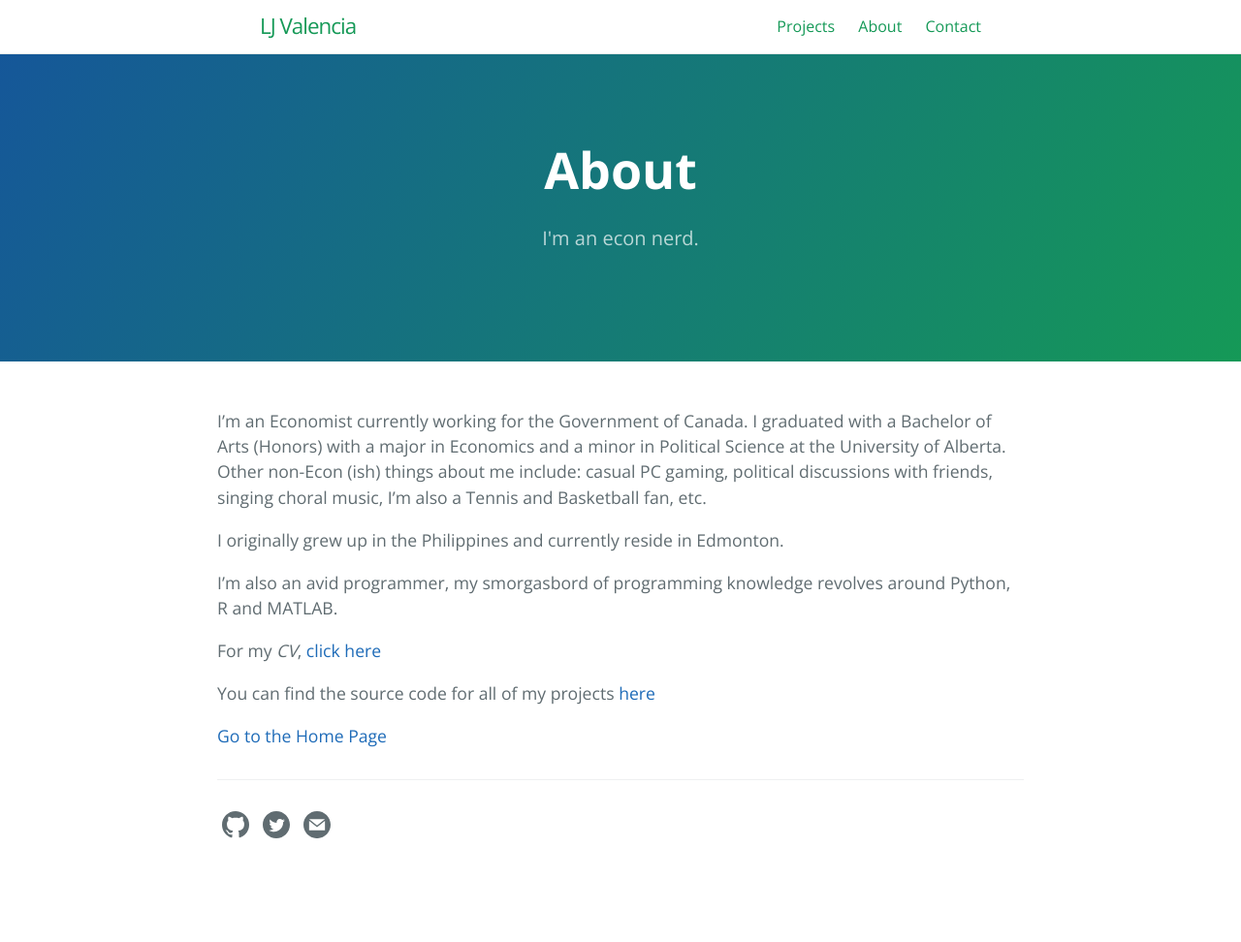
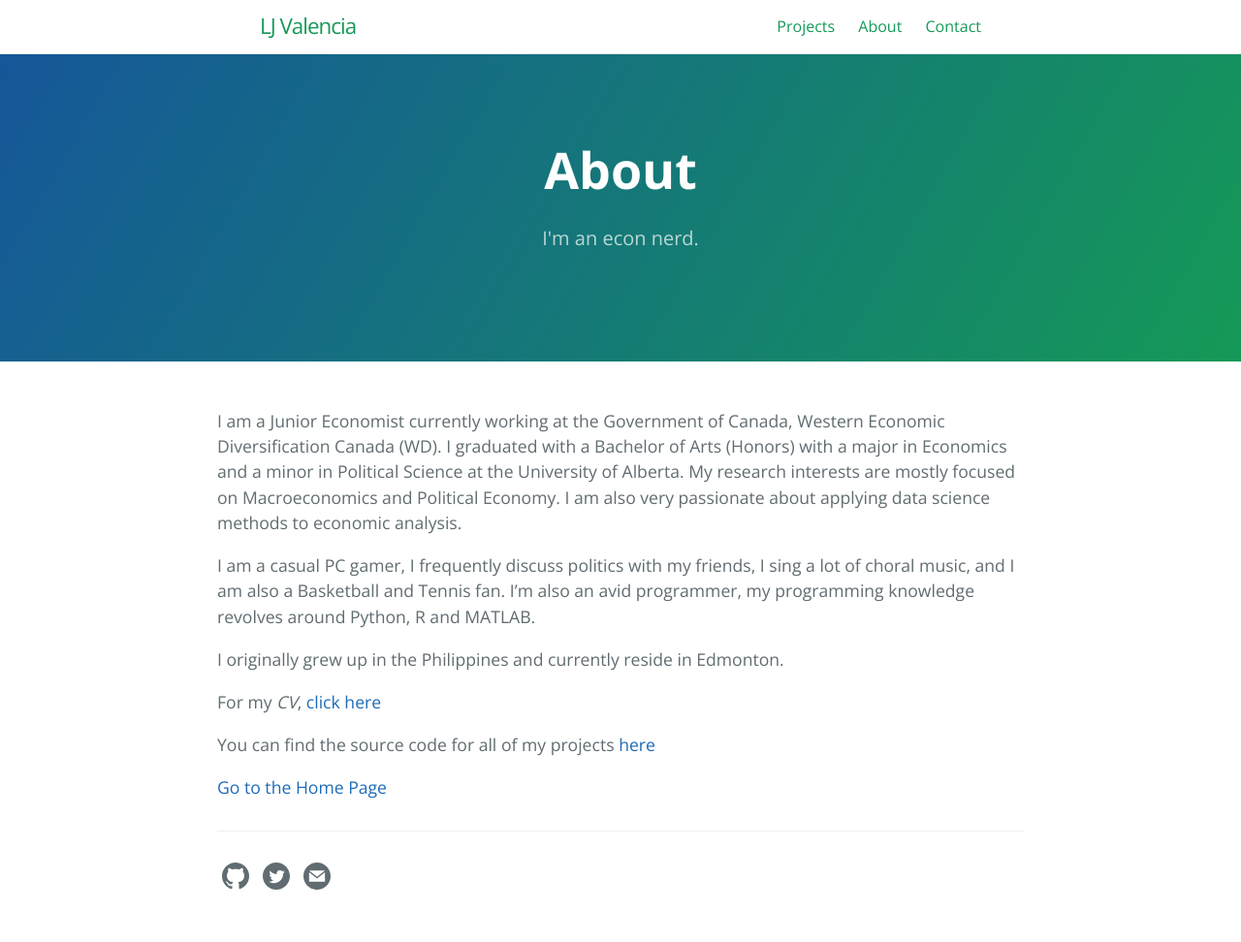
Before and after one commit to lj-valencia/cayman-blog-old-site, a Jekyll site: the page built from about.md, in a window 1280 px wide. Shown: the whole page at 97% size. Built offline with Jekyll 4.4.1, drawn with Linux system fonts in a browser that asks for light colours; before the commit the page ends 919 px from its top, so only the background shows below that.

Commit message:
Update about.md

```diff
--- a/about.md
+++ b/about.md
@@ -7,11 +7,11 @@ ref: about
 order: 0
 ---
 
-I'm an Economist currently working for the Government of Canada. I graduated with a Bachelor of Arts (Honors) with a major in Economics and a minor in Political Science at the University of Alberta. Other non-Econ (ish) things about me include: casual PC gaming, political discussions with friends, singing choral music, I'm also a Tennis and Basketball fan, etc.
+I am a Junior Economist currently working at the Government of Canada, Western Economic Diversification Canada (WD). I graduated with a Bachelor of Arts (Honors) with a major in Economics and a minor in Political Science at the University of Alberta. My research interests are mostly focused on Macroeconomics and Political Economy. I am also very passionate about applying data science methods to economic analysis.
+
+I am a casual PC gamer, I frequently discuss politics with my friends, I sing a lot of choral music, and I am also a Basketball and Tennis fan. I'm also an avid programmer, my programming knowledge revolves around Python, R and MATLAB.
 
 I originally grew up in the Philippines and currently reside in Edmonton.
-
-I'm also an avid programmer, my smorgasbord of programming knowledge revolves around Python, R and MATLAB.
 
 For my _CV_, [click here](CV_Draft.pdf)
 
```
